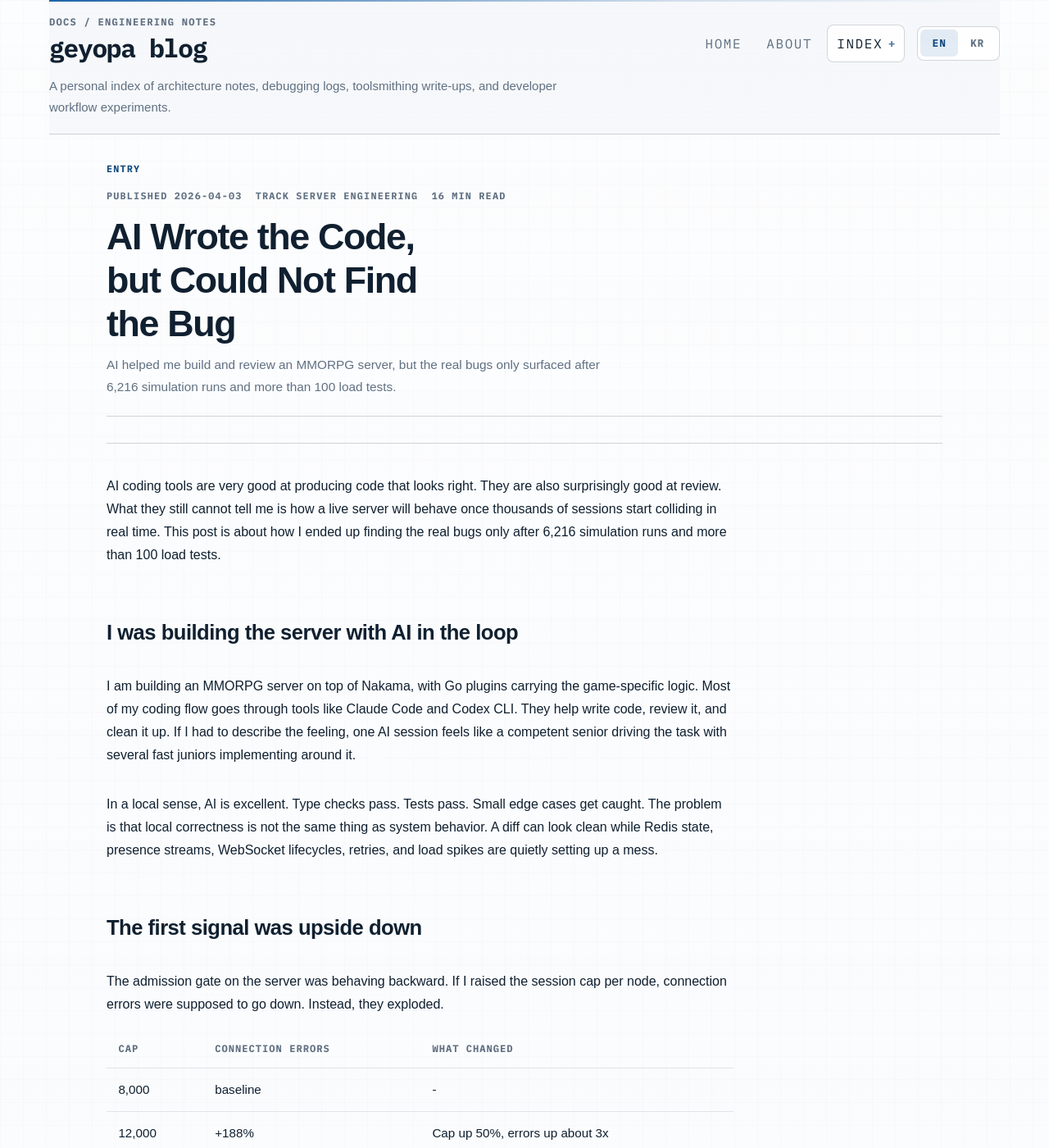
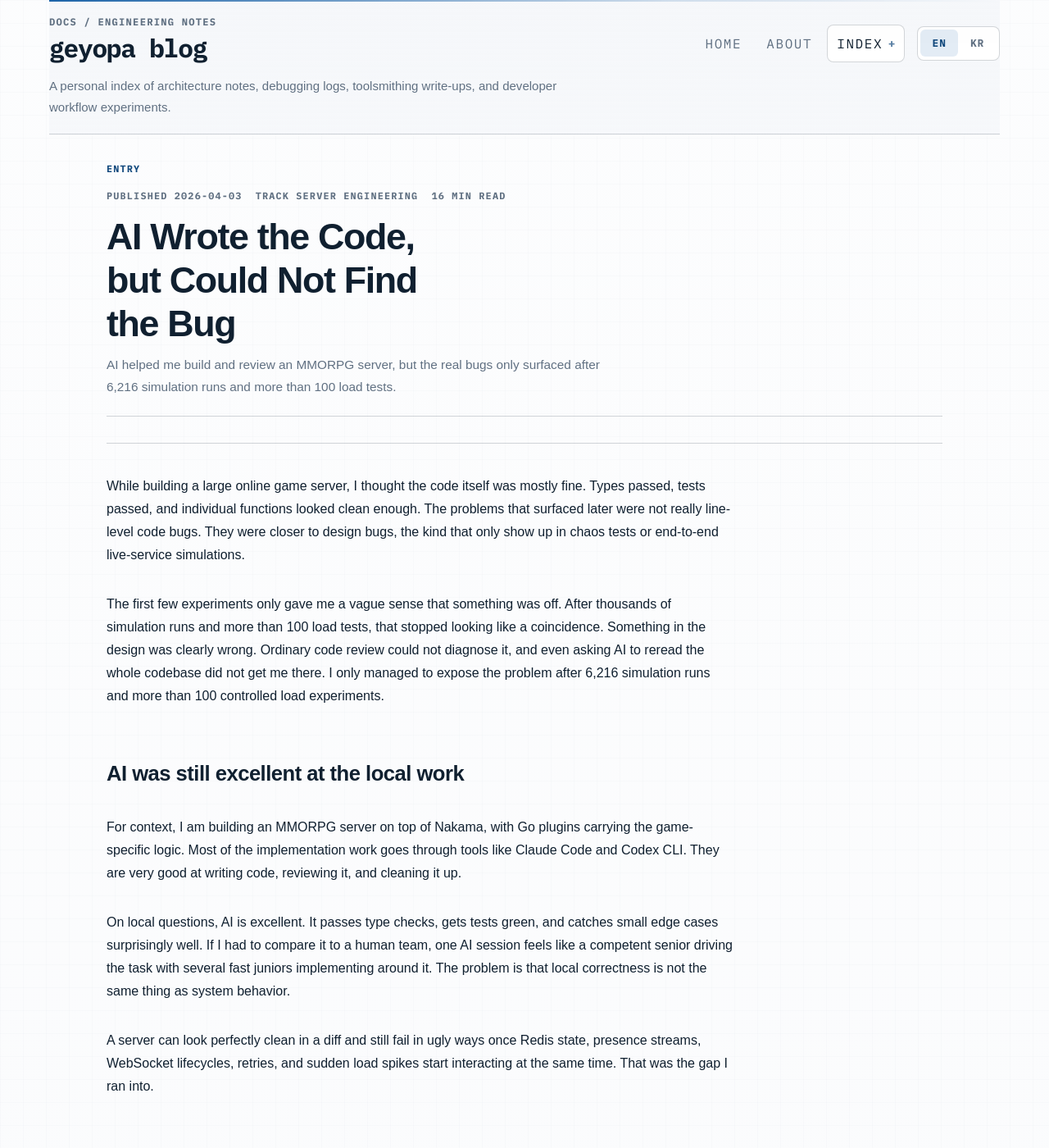
Before and after one commit to parkbrother86/parkbrother86.github.io, a Jekyll site: the page built from _posts/2026-04-03-ai-could-not-find-the-bug.md, in a window 1280 px wide and 1400 px high. Shown: the whole window at 82% size. Built offline with Jekyll 4.4.1, drawn with Linux system fonts in a browser that asks for light colours; some web fonts are replaced.

Commit message:
Adjust intro tone for AI bug post

```diff
--- a/_posts/2026-04-03-ai-could-not-find-the-bug.md
+++ b/_posts/2026-04-03-ai-could-not-find-the-bug.md
@@ -9,23 +9,33 @@ excerpt_kr: "AI는 MMORPG 서버를 만드는 데 큰 도움이 됐지만, 진
 ---
 
 <div class="bilingual">
-  <p class="en lede">AI coding tools are very good at producing code that looks right. They are also surprisingly good at review. What they still cannot tell me is how a live server will behave once thousands of sessions start colliding in real time. This post is about how I ended up finding the real bugs only after 6,216 simulation runs and more than 100 load tests.</p>
-  <p class="ko lede">AI 코딩 도구는 겉으로 맞는 코드를 만드는 데 정말 강하다. 코드 리뷰도 꽤 잘한다. 하지만 수천 개의 세션이 실제 런타임에서 동시에 부딪히기 시작할 때 서버가 어떻게 무너지는지는 말해주지 못한다. 이 글은 내가 그 진짜 버그를 6,216회의 시뮬레이션과 100회가 넘는 부하 실험 끝에야 찾아낸 기록이다.</p>
+  <p class="en lede">While building a large online game server, I thought the code itself was mostly fine. Types passed, tests passed, and individual functions looked clean enough. The problems that surfaced later were not really line-level code bugs. They were closer to design bugs, the kind that only show up in chaos tests or end-to-end live-service simulations.</p>
+  <p class="ko lede">대규모 온라인 게임 서버를 만드는 과정에서, 나는 코드 자체는 꽤 괜찮다고 생각하며 만들었다. 타입도 맞고 테스트도 통과했고, 개별 함수만 놓고 보면 큰 문제는 없어 보였다. 그런데 나중에 드러난 문제는 코드 한 줄의 오류라기보다 설계와 런타임 상호작용에서 생기는 종류의 것이었다. 이런 문제는 대개 카오스 테스트나 E2E 라이브 서비스 시뮬레이션에서 드러났다.</p>
 </div>
 
 <div class="bilingual">
-  <h2 class="en">I was building the server with AI in the loop</h2>
-  <h2 class="ko">AI와 함께 서버를 만들고 있었다</h2>
+  <p class="en">The first few experiments only gave me a vague sense that something was off. After thousands of simulation runs and more than 100 load tests, that stopped looking like a coincidence. Something in the design was clearly wrong. Ordinary code review could not diagnose it, and even asking AI to reread the whole codebase did not get me there. I only managed to expose the problem after 6,216 simulation runs and more than 100 controlled load experiments.</p>
+  <p class="ko">처음 몇 번의 실험에서는 그냥 뭔가 이상하다는 느낌 정도였다. 하지만 시뮬레이션을 수천 번 반복하고 실제 부하 실험을 100회 넘게 돌리면서, 상식적으로 설명되지 않는 현상이 분명해졌다. 어딘가 설계가 잘못됐다는 감은 있었지만, 일반적인 코드 리뷰로도, AI에게 코드베이스 전체를 다시 읽혀봐도 원인을 잡아내지 못했다. 결국 6,216회의 시뮬레이션과 100회가 넘는 통제된 부하 실험 끝에야 문제를 드러낼 수 있었다.</p>
 </div>
 
 <div class="bilingual">
-  <p class="en">I am building an MMORPG server on top of Nakama, with Go plugins carrying the game-specific logic. Most of my coding flow goes through tools like Claude Code and Codex CLI. They help write code, review it, and clean it up. If I had to describe the feeling, one AI session feels like a competent senior driving the task with several fast juniors implementing around it.</p>
-  <p class="ko">나는 지금 Nakama 위에 Go 플러그인을 얹는 구조로 MMORPG 서버를 만들고 있다. 개발 과정의 대부분은 Claude Code나 Codex CLI 같은 도구와 함께 간다. 코드를 쓰고, 리뷰하고, 정리하는 데 정말 큰 도움이 된다. 체감상으로는 꽤 괜찮은 시니어 한 명이 방향을 잡고, 손 빠른 주니어 몇 명이 주변 구현을 계속 붙여주는 느낌에 가깝다.</p>
+  <h2 class="en">AI was still excellent at the local work</h2>
+  <h2 class="ko">그래도 AI는 로컬한 코드 작업에는 정말 강했다</h2>
 </div>
 
 <div class="bilingual">
-  <p class="en">In a local sense, AI is excellent. Type checks pass. Tests pass. Small edge cases get caught. The problem is that local correctness is not the same thing as system behavior. A diff can look clean while Redis state, presence streams, WebSocket lifecycles, retries, and load spikes are quietly setting up a mess.</p>
-  <p class="ko">로컬한 관점에서 보면 AI는 정말 훌륭하다. 타입 체크도 통과하고, 테스트도 통과하고, 자잘한 엣지 케이스도 잘 잡아낸다. 문제는 로컬한 정확성이 곧 시스템 동작을 뜻하지는 않는다는 점이다. diff 상으로는 깔끔해 보여도 Redis 상태, presence stream, WebSocket lifecycle, retry, 순간적인 부하 급증이 함께 얽히기 시작하면 서버는 아주 지저분한 방식으로 무너질 수 있다.</p>
+  <p class="en">For context, I am building an MMORPG server on top of Nakama, with Go plugins carrying the game-specific logic. Most of the implementation work goes through tools like Claude Code and Codex CLI. They are very good at writing code, reviewing it, and cleaning it up.</p>
+  <p class="ko">배경을 간단히 말하면, 나는 지금 Nakama 위에 Go 플러그인을 얹는 구조로 MMORPG 서버를 만들고 있다. 구현 과정의 대부분은 Claude Code나 Codex CLI 같은 도구와 함께 간다. 코드를 쓰고, 리뷰하고, 정리하는 데 정말 큰 도움이 된다.</p>
+</div>
+
+<div class="bilingual">
+  <p class="en">On local questions, AI is excellent. It passes type checks, gets tests green, and catches small edge cases surprisingly well. If I had to compare it to a human team, one AI session feels like a competent senior driving the task with several fast juniors implementing around it. The problem is that local correctness is not the same thing as system behavior.</p>
+  <p class="ko">로컬한 질문에 대해서는 AI가 정말 강하다. 타입 체크도 통과하고, 테스트도 통과하고, 자잘한 엣지 케이스도 잘 잡아낸다. 사람 팀에 비유하면, 한 개의 AI 세션이 꽤 괜찮은 시니어 한 명이 방향을 잡고 손 빠른 주니어 몇 명이 주변 구현을 붙여주는 느낌에 가깝다. 문제는 로컬한 정확성이 곧 시스템 동작을 뜻하지는 않는다는 점이다.</p>
+</div>
+
+<div class="bilingual">
+  <p class="en">A server can look perfectly clean in a diff and still fail in ugly ways once Redis state, presence streams, WebSocket lifecycles, retries, and sudden load spikes start interacting at the same time. That was the gap I ran into.</p>
+  <p class="ko">diff 상으로는 깔끔해 보여도 Redis 상태, presence stream, WebSocket lifecycle, retry, 순간적인 부하 급증이 동시에 얽히기 시작하면 서버는 아주 지저분한 방식으로 무너질 수 있다. 내가 이번에 부딪힌 문제가 정확히 그런 종류였다.</p>
 </div>
 
 <div class="bilingual">
```
